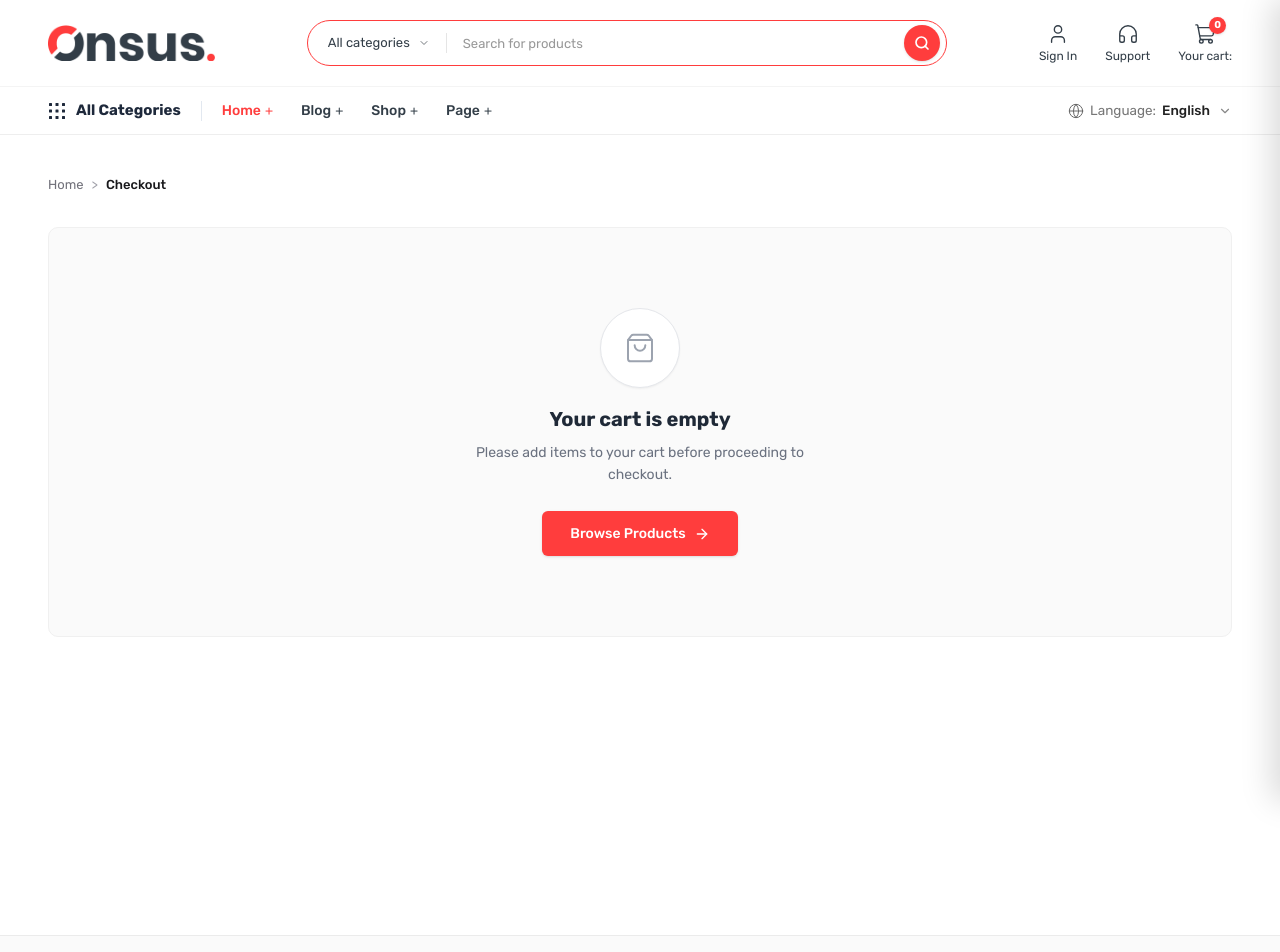
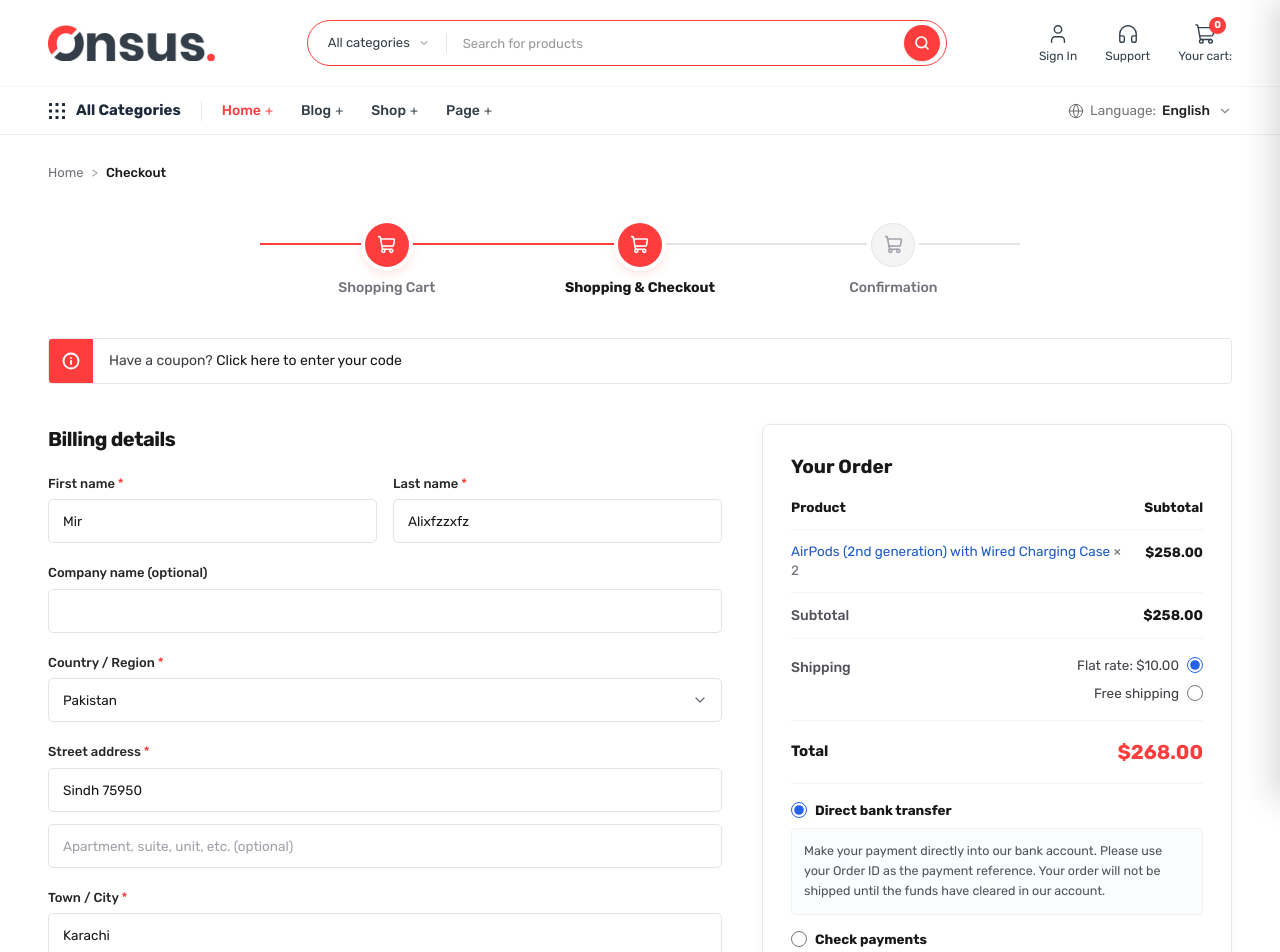
Before and after one commit to TechMireSolutions/industrialedge, a Next.js app: page /checkout in a window 1280 px wide. Shown: the top 952 px of the page. Built offline with nearby package versions, Linux system fonts and the light colour scheme.

Commit message:
feat: implement checkout page component with multi-step flow and order confirmation UI

```diff
--- a/src/app/checkout/page.tsx
+++ b/src/app/checkout/page.tsx
@@ -1,24 +1,33 @@
 "use client";
 
-import { useState } from "react";
+import { useState, useEffect, Suspense } from "react";
+import { useSearchParams } from "next/navigation";
 import Link from "next/link";
 import {
   ShoppingCart,
-  Truck,
-  CheckCircle2,
   Info,
   ChevronDown,
   Check,
-  ArrowRight,
-  ShoppingBag,
 } from "lucide-react";
 import { useStore } from "@/lib/store";
 
-export default function CheckoutPage() {
+function CheckoutContent() {
+  const searchParams = useSearchParams();
+  const stepParam = searchParams.get("step");
+  const orderParam = searchParams.get("order");
+
   const { cart, cartTotal } = useStore();
 
-  // Stepper state
-  const [currentStep, setCurrentStep] = useState<2 | 3>(2);
+  // Stepper state: 2 (Checkout form) or 3 (Order received / Confirmation)
+  const [currentStep, setCurrentStep] = useState<2 | 3>(
+    stepParam === "confirmation" || orderParam ? 3 : 2
+  );
+
+  useEffect(() => {
+    if (stepParam === "confirmation" || orderParam) {
+      setCurrentStep(3);
+    }
+  }, [stepParam, orderParam]);
 
   // Coupon toggle & state
   const [showCouponInput, setShowCouponInput] = useState(false);
@@ -35,32 +44,32 @@ export default function CheckoutPage() {
 
   // Form fields state
   const [formData, setFormData] = useState({
-    firstName: "John",
-    lastName: "Doe",
+    firstName: "Mir",
+    lastName: "Alixfzzxfz",
     companyName: "",
-    country: "United States (US)",
-    streetAddress1: "123 Broadway St",
-    streetAddress2: "Apt 4B",
-    city: "New York",
-    state: "New York",
-    zipCode: "10001",
-    phone: "+1 (555) 019-2834",
-    email: "john.doe@example.com",
+    country: "Pakistan",
+    streetAddress1: "Sindh 75950",
+    streetAddress2: "",
+    city: "Karachi",
+    state: "Sindh",
+    zipCode: "75950",
+    phone: "343143",
+    email: "mohibali.tms@gmail.com",
     orderNotes: "",
     // Ship to different address fields
     diffFirstName: "",
     diffLastName: "",
     diffCompany: "",
-    diffCountry: "United States (US)",
+    diffCountry: "Pakistan",
     diffAddress1: "",
     diffAddress2: "",
     diffCity: "",
-    diffState: "New York",
+    diffState: "Sindh",
     diffZip: "",
   });
 
-  const [orderPlaced, setOrderPlaced] = useState(false);
-  const [orderId, setOrderId] = useState<string | null>(null);
+  const [orderId, setOrderId] = useState<string>(orderParam || "6535");
+  const [orderDate] = useState("October 26, 2026");
 
   const handleInputChange = (
     e: React.ChangeEvent<HTMLInputElement | HTMLSelectElement | HTMLTextAreaElement>
@@ -85,51 +94,32 @@ export default function CheckoutPage() {
     }
   };
 
+  const effectiveCartTotal = cartTotal > 0 ? cartTotal : 258;
   const shippingCost = shippingMethod === "free" ? 0 : 10;
   const discountAmount = appliedCoupon ? 15 : 0;
-  const finalTotal = Math.max(0, cartTotal + shippingCost - discountAmount);
+  const finalTotal = Math.max(0, effectiveCartTotal + shippingCost - discountAmount);
 
   const handlePlaceOrder = (e: React.FormEvent) => {
     e.preventDefault();
-    const randomOrderId = "ORD-" + Math.floor(100000 + Math.random() * 900000);
-    setOrderId(randomOrderId);
-    setOrderPlaced(true);
+    setOrderId("6535");
     setCurrentStep(3); // Advance to Confirmation
+    window.scrollTo({ top: 0, behavior: "smooth" });
   };
 
-  // If cart is completely empty and no order placed
-  if (cart.length === 0 && !orderPlaced) {
-    return (
-      <div className="min-h-screen bg-white text-[#212529]">
-        <div className="max-w-[1440px] mx-auto px-6 lg:px-12 py-10">
-          <nav aria-label="Breadcrumb" className="flex items-center gap-2 text-[13px] text-[#71717a] mb-8">
-            <Link href="/" className="hover:text-[#ff3d3d] transition-colors">Home</Link>
-            <span className="text-[#a1a1aa]">&gt;</span>
-            <span className="text-[#18181b] font-medium">Checkout</span>
-          </nav>
-
-          <div className="text-center py-20 bg-[#fafafa] rounded-[10px] border border-[#f0f0f0] my-8">
-            <div className="w-20 h-20 rounded-full bg-white border border-[#e5e7eb] flex items-center justify-center text-[#9ca3af] mx-auto mb-4 shadow-xs">
-              <ShoppingBag size={32} strokeWidth={1.5} />
-            </div>
-            <h2 className="text-[20px] font-bold text-[#1f2937] mb-2">
-              Your cart is empty
-            </h2>
-            <p className="text-[14px] text-[#6b7280] max-w-[340px] mx-auto mb-6 leading-relaxed">
-              Please add items to your cart before proceeding to checkout.
-            </p>
-            <Link
-              href="/shop"
-              className="inline-flex items-center gap-2 px-7 py-3 bg-[#ff3d3d] hover:bg-[#e03131] text-white font-medium text-[14px] rounded-[6px] transition-all shadow-sm"
-            >
-              <span>Browse Products</span>
-              <ArrowRight size={16} />
-            </Link>
-          </div>
-        </div>
-      </div>
-    );
-  }
+  // Display items for the order
+  const displayItems =
+    cart.length > 0
+      ? cart
+      : [
+          {
+            id: "airpods-2nd-gen",
+            name: "AirPods (2nd generation) with Wired Charging Case",
+            price: 129,
+            qty: 2,
+            category: "Headphone",
+            image: "/images/airpods-th1.jpg",
+          },
+        ];
 
   return (
     <div className="min-h-screen bg-white text-[#212529]">
@@ -150,11 +140,11 @@ export default function CheckoutPage() {
         {/* ========================================================= */}
         <div className="max-w-[760px] mx-auto my-6 sm:my-10">
           <div className="relative flex items-center justify-between">
-            {/* Step 1: Shopping Cart (COMPLETED - RED) */}
+            {/* Step 1: Shopping Cart */}
             <Link href="/cart" className="relative flex-1 flex flex-col items-center z-10 group cursor-pointer">
-              {/* Connecting line on the left (RED) */}
+              {/* Line left (RED) */}
               <div className="absolute top-5 left-0 right-1/2 h-[2.5px] bg-[#ff3d3d] -z-10" />
-              {/* Connecting line on the right (RED) */}
+              {/* Line right (RED) */}
               <div className="absolute top-5 left-1/2 right-0 h-[2.5px] bg-[#ff3d3d] -z-10" />
 
               <div className="w-11 h-11 rounded-full bg-[#ff3d3d] text-white flex items-center justify-center shadow-[0_4px_12px_rgba(255,61,61,0.25)] ring-4 ring-white">
@@ -165,11 +155,15 @@ export default function CheckoutPage() {
               </span>
             </Link>
 
-            {/* Step 2: Shopping & Checkout (ACTIVE - RED) */}
-            <div className="relative flex-1 flex flex-col items-center z-10">
-              {/* Connecting line on left (RED) */}
+            {/* Step 2: Shopping & Checkout */}
+            <button
+              type="button"
+              onClick={() => setCurrentStep(2)}
+              className="relative flex-1 flex flex-col items-center z-10 cursor-pointer focus:outline-none"
+            >
+              {/* Line left (RED) */}
               <div className="absolute top-5 left-0 right-1/2 h-[2.5px] bg-[#ff3d3d] -z-10" />
-              {/* Connecting line on right (RED if step 3, else GREY) */}
+              {/* Line right (RED if step 3, else GREY) */}
               <div
                 className={`absolute top-5 left-1/2 right-0 h-[2.5px] -z-10 ${
                   currentStep === 3 ? "bg-[#ff3d3d]" : "bg-[#e4e4e7]"
@@ -177,23 +171,35 @@ export default function CheckoutPage() {
               />
 
               <div className="w-11 h-11 rounded-full bg-[#ff3d3d] text-white flex items-center justify-center shadow-[0_4px_12px_rgba(255,61,61,0.25)] ring-4 ring-white">
-                <Truck size={19} strokeWidth={2} />
+                <ShoppingCart size={19} strokeWidth={2} />
               </div>
-              <span className="mt-2.5 text-[14px] font-semibold text-[#18181b]">
+              <span
+                className={`mt-2.5 text-[14px] ${
+                  currentStep === 2 ? "font-semibold text-[#18181b]" : "font-medium text-[#71717a]"
+                }`}
+              >
                 Shopping &amp; Checkout
               </span>
-            </div>
+            </button>
 
             {/* Step 3: Confirmation */}
-            <div className="relative flex-1 flex flex-col items-center z-10">
-              {/* Connecting line on left */}
+            <button
+              type="button"
+              onClick={() => setCurrentStep(3)}
+              className="relative flex-1 flex flex-col items-center z-10 cursor-pointer focus:outline-none"
+            >
+              {/* Line left (RED if step 3, else GREY) */}
               <div
                 className={`absolute top-5 left-0 right-1/2 h-[2.5px] -z-10 ${
                   currentStep === 3 ? "bg-[#ff3d3d]" : "bg-[#e4e4e7]"
                 }`}
               />
-              {/* Connecting line on right */}
-              <div className="absolute top-5 left-1/2 right-0 h-[2.5px] bg-[#e4e4e7] -z-10" />
+              {/* Line right (RED if step 3, else GREY) */}
+              <div
+                className={`absolute top-5 left-1/2 right-0 h-[2.5px] -z-10 ${
+                  currentStep === 3 ? "bg-[#ff3d3d]" : "bg-[#e4e4e7]"
+                }`}
+              />
 
               <div
                 className={`w-11 h-11 rounded-full flex items-center justify-center ring-4 ring-white ${
@@ -202,7 +208,7 @@ export default function CheckoutPage() {
                     : "bg-[#f4f4f5] text-[#a1a1aa] border border-[#e4e4e7]"
                 }`}
               >
-                <CheckCircle2 size={19} strokeWidth={1.75} />
+                <ShoppingCart size={19} strokeWidth={2} />
               </div>
               <span
                 className={`mt-2.5 text-[14px] ${
@@ -211,71 +217,153 @@ export default function CheckoutPage() {
               >
                 Confirmation
               </span>
-            </div>
+            </button>
           </div>
         </div>
 
         {/* ========================================================= */}
-        {/* ORDER SUCCESS VIEW (CONFIRMATION STEP 3)                  */}
+        {/* 3. STEP 3: ORDER RECEIVED / CONFIRMATION VIEW             */}
         {/* ========================================================= */}
-        {orderPlaced ? (
-          <div className="max-w-[760px] mx-auto my-12 bg-white border border-[#e5e7eb] rounded-[10px] p-8 sm:p-12 text-center shadow-sm animate-in fade-in zoom-in-95 duration-300">
-            <div className="w-16 h-16 rounded-full bg-[#ecfdf5] border border-[#a7f3d0] flex items-center justify-center text-[#059669] mx-auto mb-5">
-              <Check size={32} strokeWidth={2.5} />
-            </div>
-            <h2 className="text-[24px] font-bold text-[#18181b] mb-2">
-              Thank You! Your Order has Been Placed.
-            </h2>
-            <p className="text-[14px] text-[#52525b] mb-6">
-              An order confirmation email has been sent to{" "}
-              <strong className="text-[#18181b]">{formData.email}</strong>.
-            </p>
-
-            <div className="bg-[#fafafa] border border-[#f0f0f0] rounded-[8px] p-5 mb-8 max-w-[480px] mx-auto text-left text-[13.5px] space-y-2.5">
-              <div className="flex justify-between">
-                <span className="text-[#71717a]">Order Number:</span>
-                <span className="font-bold text-[#18181b]">{orderId}</span>
+        {currentStep === 3 ? (
+          <div className="max-w-[1440px] mx-auto mt-6 mb-20 animate-in fade-in duration-200">
+            {/* Top Red Alert Banner (Matching Reference) */}
+            <div className="bg-white border border-[#e5e7eb] rounded-[4px] flex items-center overflow-hidden mb-8 shadow-2xs">
+              <div className="w-12 h-12 bg-[#ff3d3d] text-white flex items-center justify-center shrink-0">
+                <Check size={22} strokeWidth={2.5} />
               </div>
-              <div className="flex justify-between">
-                <span className="text-[#71717a]">Date:</span>
-                <span className="font-medium text-[#18181b]">{new Date().toLocaleDateString("en-US", { month: "short", day: "numeric", year: "numeric" })}</span>
-              </div>
-              <div className="flex justify-between">
-                <span className="text-[#71717a]">Payment Method:</span>
-                <span className="font-medium text-[#18181b]">
-                  {paymentMethod === "bacs"
-                    ? "Direct Bank Transfer"
-                    : paymentMethod === "cheque"
-                    ? "Check Payments"
-                    : "Cash on Delivery"}
-                </span>
-              </div>
-              <div className="flex justify-between border-t border-[#e4e4e7] pt-2 font-bold">
-                <span className="text-[#18181b]">Total:</span>
-                <span className="text-[#ff3d3d] text-[16px]">${finalTotal.toFixed(2)}</span>
+              <div className="px-5 py-3 text-[14.5px] text-[#3f3f46]">
+                Thank you. Your order has been received.
               </div>
             </div>
 
-            <div className="flex items-center justify-center gap-4">
-              <Link
-                href="/shop"
-                className="px-6 py-3 bg-[#ff3d3d] hover:bg-[#e03131] text-white text-[14px] font-semibold rounded-[6px] transition-colors"
-              >
-                Continue Shopping
-              </Link>
-              <Link
-                href="/"
-                className="px-6 py-3 bg-[#333e48] hover:bg-[#222a32] text-white text-[14px] font-semibold rounded-[6px] transition-colors"
-              >
-                Back to Home
-              </Link>
+            {/* Order Metadata List (Matching Reference) */}
+            <div className="space-y-1.5 mb-9 text-[13.5px]">
+              <div>
+                <span className="text-[#71717a]">Order number: </span>
+                <strong className="text-[#18181b] font-bold">{orderId}</strong>
+              </div>
+              <div>
+                <span className="text-[#71717a]">Date: </span>
+                <strong className="text-[#18181b] font-bold">{orderDate}</strong>
+              </div>
+              <div>
+                <span className="text-[#71717a]">Total: </span>
+                <strong className="text-[#18181b] font-bold">
+                  ${finalTotal.toFixed(2)}
+                </strong>
+              </div>
+              <div>
+                <span className="text-[#71717a]">Payment method: </span>
+                <strong className="text-[#18181b] font-bold">
+                  {paymentMethod === "bacs"
+                    ? "Direct bank transfer"
+                    : paymentMethod === "cheque"
+                    ? "Check payments"
+                    : "Cash on delivery"}
+                </strong>
+              </div>
+            </div>
+
+            {/* Order details Section (Matching Reference) */}
+            <div className="mb-12">
+              <h2 className="text-[22px] font-bold text-[#18181b] tracking-tight mb-4">
+                Order details
+              </h2>
+
+              <div className="w-full">
+                {/* Table Header */}
+                <div className="flex items-center justify-between text-[14px] font-bold text-[#18181b] pb-3 border-b border-[#e5e7eb]">
+                  <span>Product</span>
+                  <span>Total</span>
+                </div>
+
+                {/* Table Body - Product Rows */}
+                <div className="divide-y divide-[#f4f4f5]">
+                  {displayItems.map((item) => (
+                    <div
+                      key={item.id}
+                      className="py-3.5 flex items-center justify-between text-[14px]"
+                    >
+                      <Link
+                        href={`/product/${item.id}`}
+                        className="text-[#1e5bc6] hover:text-[#004085] hover:underline font-normal transition-colors"
+                      >
+                        {item.name} <span className="text-[#18181b] font-normal">× {item.qty}</span>
+                      </Link>
+                      <span className="font-normal text-[#18181b]">
+                        ${(item.price * item.qty).toFixed(2)}
+                      </span>
+                    </div>
+                  ))}
+                </div>
+
+                {/* Subtotal Row */}
+                <div className="py-3.5 flex items-center justify-between text-[14px] border-t border-b border-[#f4f4f5]">
+                  <span className="text-[#444444]">Subtotal:</span>
+                  <span className="font-normal text-[#18181b]">${effectiveCartTotal.toFixed(2)}</span>
+                </div>
+
+                {/* Shipping Row */}
+                <div className="py-3.5 flex items-center justify-between text-[14px] border-b border-[#f4f4f5]">
+                  <span className="text-[#444444]">Shipping:</span>
+                  <span className="text-[#444444]">
+                    {shippingMethod === "free" ? "Free shipping" : "$10.00 via Flat rate"}
+                  </span>
+                </div>
+
+                {/* Payment method Row */}
+                <div className="py-3.5 flex items-center justify-between text-[14px] border-b border-[#f4f4f5]">
+                  <span className="text-[#444444]">Payment method:</span>
+                  <span className="text-[#444444]">
+                    {paymentMethod === "bacs"
+                      ? "Direct bank transfer"
+                      : paymentMethod === "cheque"
+                      ? "Check payments"
+                      : "Cash on delivery"}
+                  </span>
+                </div>
+
+                {/* Total Row */}
+                <div className="py-4 flex items-center justify-between text-[14.5px] border-b border-[#e5e7eb]">
+                  <span className="font-bold text-[#18181b]">Total:</span>
+                  <span className="text-[17px] font-bold text-[#ff3d3d]">
+                    ${finalTotal.toFixed(2)}
+                  </span>
+                </div>
+              </div>
+            </div>
+
+            {/* Addresses Section (Two Columns - Matching Reference) */}
+            <div className="grid grid-cols-1 md:grid-cols-2 gap-10">
+              {/* Billing address */}
+              <div>
+                <h3 className="text-[18px] font-bold text-[#18181b] mb-3">
+                  Billing address
+                </h3>
+                <div className="italic text-[13.5px] text-[#555555] leading-[1.65]">
+                  <div>Mir AlixfzzxfzSindh75950Pakistan</div>
+                  <div>343143</div>
+                  <div>mohibali.tms@gmail.com</div>
+                </div>
+              </div>
+
+              {/* Shipping address */}
+              <div>
+                <h3 className="text-[18px] font-bold text-[#18181b] mb-3">
+                  Shipping address
+                </h3>
+                <div className="italic text-[13.5px] text-[#555555] leading-[1.65]">
+                  <div>Mir AlixfzzxfzSindh75950Pakistan</div>
+                </div>
+              </div>
             </div>
           </div>
         ) : (
+          /* ========================================================= */
+          /* 4. STEP 2: BILLING FORM & YOUR ORDER VIEW                 */
+          /* ========================================================= */
           <>
-            {/* ===================================================== */}
-            {/* 3. COUPON NOTICE BANNER                               */}
-            {/* ===================================================== */}
+            {/* Coupon notice banner */}
             <div className="mb-10">
               <div className="bg-white border border-[#e5e7eb] rounded-[4px] flex items-center overflow-hidden">
                 <div className="w-11 h-11 bg-[#ff3d3d] text-white flex items-center justify-center shrink-0">
@@ -325,13 +413,9 @@ export default function CheckoutPage() {
               )}
             </div>
 
-            {/* ===================================================== */}
-            {/* 4. MAIN CHECKOUT FORM (BILLING + YOUR ORDER)          */}
-            {/* ===================================================== */}
+            {/* Main Checkout Form */}
             <form onSubmit={handlePlaceOrder} className="grid grid-cols-1 lg:grid-cols-12 gap-10 items-start mb-16">
-              {/* =================================================== */}
-              {/* LEFT COLUMN: BILLING DETAILS                        */}
-              {/* =================================================== */}
+              {/* LEFT COLUMN: BILLING DETAILS */}
               <div className="lg:col-span-7 space-y-5">
                 <h2 className="text-[20px] font-bold text-[#18181b] tracking-tight">
                   Billing details
@@ -394,10 +478,10 @@ export default function CheckoutPage() {
                       className="w-full h-[44px] px-3.5 pr-10 border border-[#e4e4e7] rounded-[5px] text-[13.5px] text-[#18181b] bg-white appearance-none focus:outline-none focus:border-[#18181b] transition-colors cursor-pointer"
                     >
                       <option value="United States (US)">United States (US)</option>
+                      <option value="Pakistan">Pakistan</option>
                       <option value="United Kingdom (UK)">United Kingdom (UK)</option>
                       <option value="Canada">Canada</option>
                       <option value="Germany">Germany</option>
-                      <option value="Australia">Australia</option>
                     </select>
                     <ChevronDown size={16} className="absolute right-3.5 top-1/2 -translate-y-1/2 text-[#71717a] pointer-events-none" />
                   </div>
@@ -455,10 +539,10 @@ export default function CheckoutPage() {
                       className="w-full h-[44px] px-3.5 pr-10 border border-[#e4e4e7] rounded-[5px] text-[13.5px] text-[#18181b] bg-white appearance-none focus:outline-none focus:border-[#18181b] transition-colors cursor-pointer"
                     >
                       <option value="New York">New York</option>
+                      <option value="Sindh">Sindh</option>
                       <option value="California">California</option>
                       <option value="Texas">Texas</option>
                       <option value="Florida">Florida</option>
-                      <option value="Illinois">Illinois</option>
                     </select>
                     <ChevronDown size={16} className="absolute right-3.5 top-1/2 -translate-y-1/2 text-[#71717a] pointer-events-none" />
                   </div>
@@ -596,9 +680,7 @@ export default function CheckoutPage() {
                 </div>
               </div>
 
-              {/* =================================================== */}
-              {/* RIGHT COLUMN: "YOUR ORDER" CARD                     */}
-              {/* =================================================== */}
+              {/* RIGHT COLUMN: "YOUR ORDER" CARD */}
               <div className="lg:col-span-5">
                 <div className="bg-white border border-[#e5e7eb] rounded-[8px] p-6 sm:p-7 shadow-[0_2px_12px_rgba(0,0,0,0.03)] sticky top-24">
                   {/* Title */}
@@ -614,7 +696,7 @@ export default function CheckoutPage() {
 
                   {/* Items list */}
                   <div className="divide-y divide-[#f4f4f5]">
-                    {cart.map((item) => (
+                    {displayItems.map((item) => (
                       <div key={item.id} className="py-3 flex items-start justify-between gap-4 text-[13.5px]">
                         <Link
                           href={`/product/${item.id}`}
@@ -632,7 +714,7 @@ export default function CheckoutPage() {
                   {/* Subtotal Row */}
                   <div className="py-3 flex items-center justify-between text-[14px] border-t border-b border-[#f4f4f5]">
                     <span className="text-[#52525b] font-medium">Subtotal</span>
-                    <span className="font-semibold text-[#18181b]">${cartTotal.toFixed(2)}</span>
+                    <span className="font-semibold text-[#18181b]">${effectiveCartTotal.toFixed(2)}</span>
                   </div>
 
                   {/* Discount (if coupon applied) */}
@@ -764,3 +846,11 @@ export default function CheckoutPage() {
     </div>
   );
 }
+
+export default function CheckoutPage() {
+  return (
+    <Suspense fallback={<div className="min-h-screen bg-white" />}>
+      <CheckoutContent />
+    </Suspense>
+  );
+}
```
